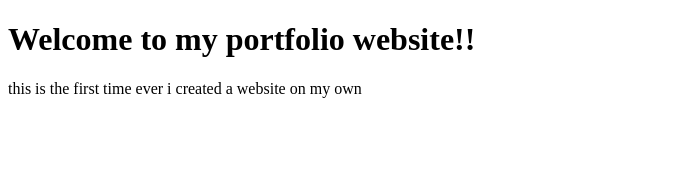
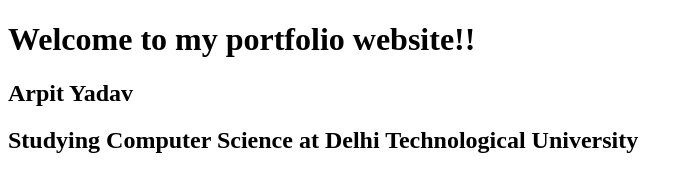
Before and after one commit to ArpitYadv/arpityadav-portfolio, a plain HTML site: page index.html in a window 1280 px wide. Shown: the whole page, without its empty margins (0-693 px from the left). Drawn offline with Linux system fonts and the light colour scheme.

Commit message:
Update index.html

```diff
--- a/index.html
+++ b/index.html
@@ -7,6 +7,7 @@
 </head>
 <body>
     <h1>Welcome to my portfolio website!!</h1>
-    this is the first time ever i created a website on my own
+    <h2>Arpit Yadav</h2>
+    <h2>Studying Computer Science at Delhi Technological University</h2>
 </body>
 </html>
```
